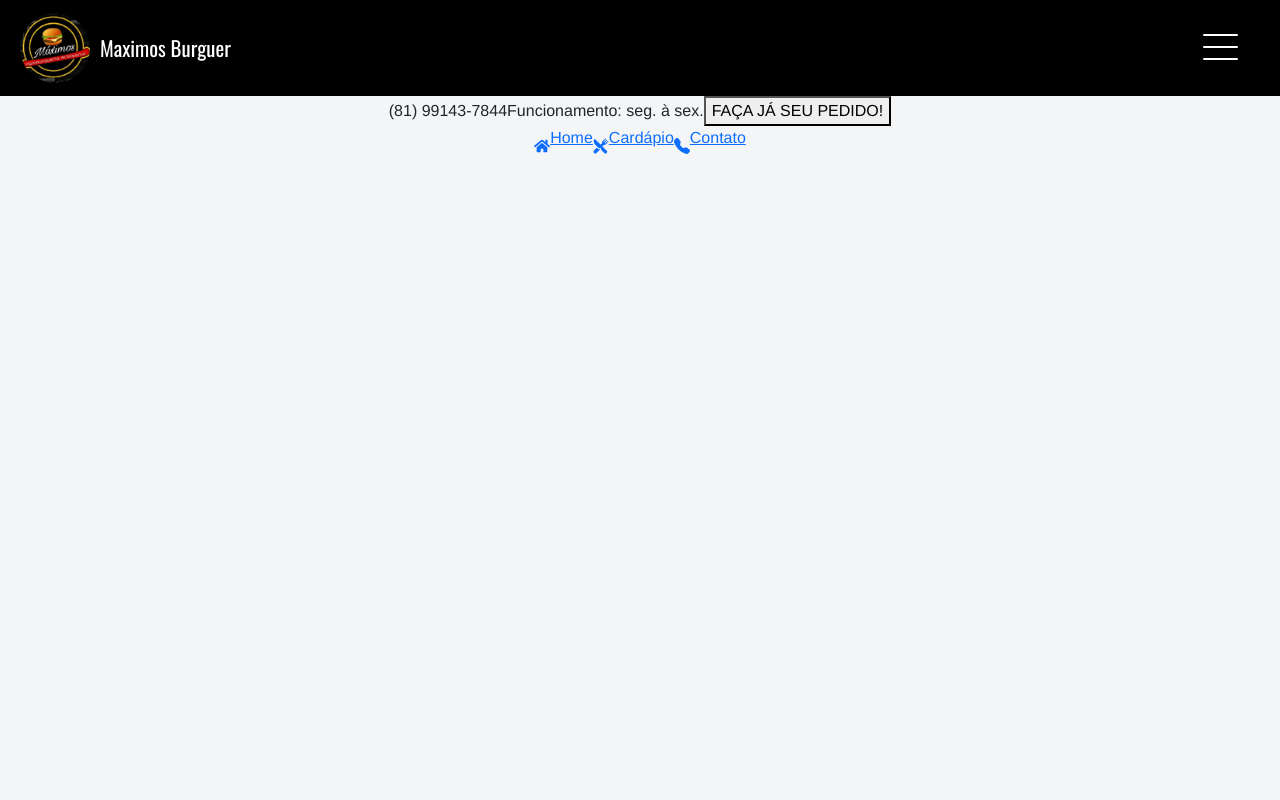
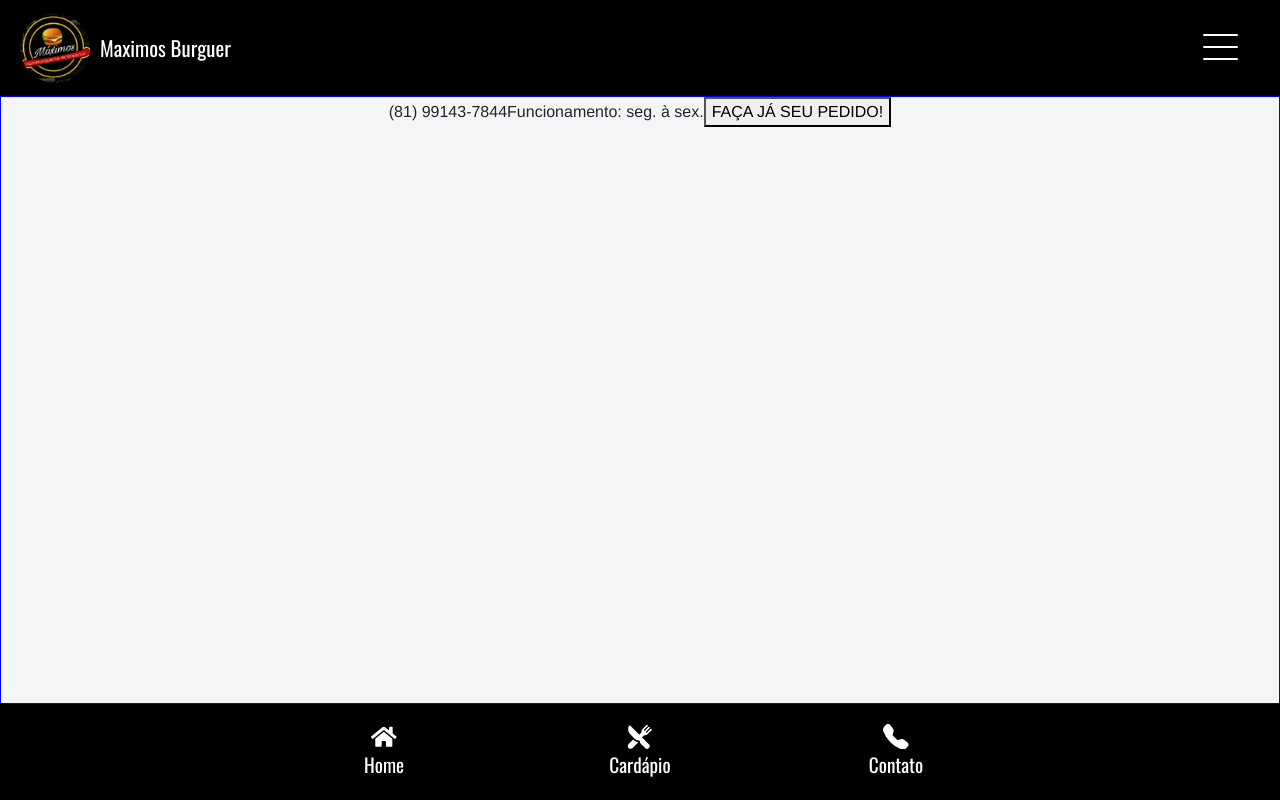
Before and after one commit to Lotussx/Maximos-Burguer, a React (Create React App) app: page / in a window 1280 px wide. Built offline with nearby package versions, Linux system fonts and the light colour scheme.

Commit message:
Resposividade do rodapé pronta

```diff
--- a/src/Components/Footer/Footer.js
+++ b/src/Components/Footer/Footer.js
@@ -15,19 +15,19 @@ export default function Footer() {
     return (
         <FooterContainer className='flex-class'>
             <nav className='flex-class'>
-                <Link to='/' className='link'>
-                    <div className='flex-class' to='/'>
+                <Link to='/'>
+                    <div className='flex-class'>
                         <FaHome className='icons-footer'></FaHome>
                         <p>Home</p>
                     </div>
                 </Link>
-                <Link to='/Cardapio' className='link'>
+                <Link to='/Cardapio'>
                     <div className='flex-class'>
                         <IoRestaurant className='icons-footer'></IoRestaurant>
                         <p>Cardápio</p>
                     </div>
                 </Link>
-                <Link to='/Contato' className='link'>
+                <Link to='/Contato'>
                     <div className='flex-class'>
                         <BsTelephoneFill className='icons-footer'></BsTelephoneFill>
                         <p>Contato</p>
--- a/src/Components/Footer/Styled-Footer.js
+++ b/src/Components/Footer/Styled-Footer.js
@@ -1,62 +1,78 @@
 import styled from "styled-components";
 
 export const FooterContainer = styled.footer`
-
-@media screen and (max-width: 500px) {
-
-    bottom: 0;
-    width: 100vw;
-    height: 10vh;
+    width: 100%;
+    height: 12vh;
     background-color: black;
     font-family: 'Oswald', sans-serif;
 
-
     nav{
-        height: 70px;
-        width: 100%;
+        width: 60%;
+        height: 100%;
         justify-content: space-around;
 
-        .link{
+        a{
             text-decoration: none;
+            color: white;
+            width: 20%;
+            cursor: pointer;
 
             div{
-            color: white;
-            list-style: none;
-            justify-content: center;
+                width: 100%;
                 flex-direction: column;
-            align-items: center;
-            text-align: center;
-            width: 100px;
-            margin-top: 20px;
 
-            &:hover .icons-footer{
-                color: yellow;
-                transition: 0.5s;
+                svg{
+                    font-size: 1.6em;
                 }
 
                 p{
-                font-size: .9em;
-                padding-top: 5px;
+                    font-size: 1.2em;
+                    margin: 0;
+                    margin-top: 2px;
+                }
             }
         }
     }
 
-        div{
-
-            &:hover p{
-                color: yellow;
-                transition: 0.5s;
-            }
-
-            .icons-footer{
-                font-size: 25px;
-                margin-bottom: -5px;
-            }
-
-        }
-
+@media screen and (max-width: 1024px) {
+    p{
+        font-size: 1.1em !important;
     }
 }
 
+@media screen and (max-width: 768px) {
+    nav{
+        width: 100%;
+    }
+}
 
+@media screen and (max-width: 426px) {
+    p{
+        font-size: 0.9em !important;
+    }
+}
+
+@media screen and (max-width: 376px) {
+    a{
+        width: 30% !important;
+
+        svg{
+            font-size: 1.5em !important;
+        }
+
+        p{
+            font-size: 0.85em !important;
+        }
+    }
+}
+
+@media screen and (max-width: 321px) {
+        svg{
+            font-size: 1.4em !important;
+        }
+
+        p{
+            font-size: 0.8em !important;
+        }
+    }
 `;
--- a/src/Components/Header/Styled-Header.js
+++ b/src/Components/Header/Styled-Header.js
@@ -120,4 +120,5 @@ export const HeaderContainer = styled.header`
 
 
 
+
 `;
--- a/src/Pages/Home/Home.js
+++ b/src/Pages/Home/Home.js
@@ -8,7 +8,7 @@ import { HomeStyle } from './Styled-Home'
 
 export default function Home() {
     return (
-        <HomeStyle>
+        <HomeStyle className='flex-class'>
             <Header />
             <div className='mainContainer'>
                 <div className='mainContent flex-class'>
--- a/src/Pages/Home/Styled-Home.js
+++ b/src/Pages/Home/Styled-Home.js
@@ -21,26 +21,23 @@ const animaButton = keyframes`
 `;
 
 export const HomeStyle = styled.div`
+    overflow: hidden !important;
+    width: 100%;
+    height: 100vh;
+    justify-content: flex-start;
+    flex-direction: column;
 
-@media screen and (max-height: 665px) {
+    .mainContainer{
+        border: 1px solid blue;
+        width: 100%;
+        height: 76%;
+    }
 
-     & .mainContainer{
-          background-position-x: -300px !important;
-     }
-}
+
 
 
 @media screen and (max-width: 500px) {
 
-     position: absolute;
-     width: 100%;
-     height: 100%;
-     overflow-x: hidden !important;
-     overflow-y: hidden !important;
-     display:  flex;
-     flex-direction: column;
-     align-items: center;
-     justify-content: space-between;
 
           & .mainContainer{
           color: white;
```
Lines whose indentation alone changed are shown as unchanged.
